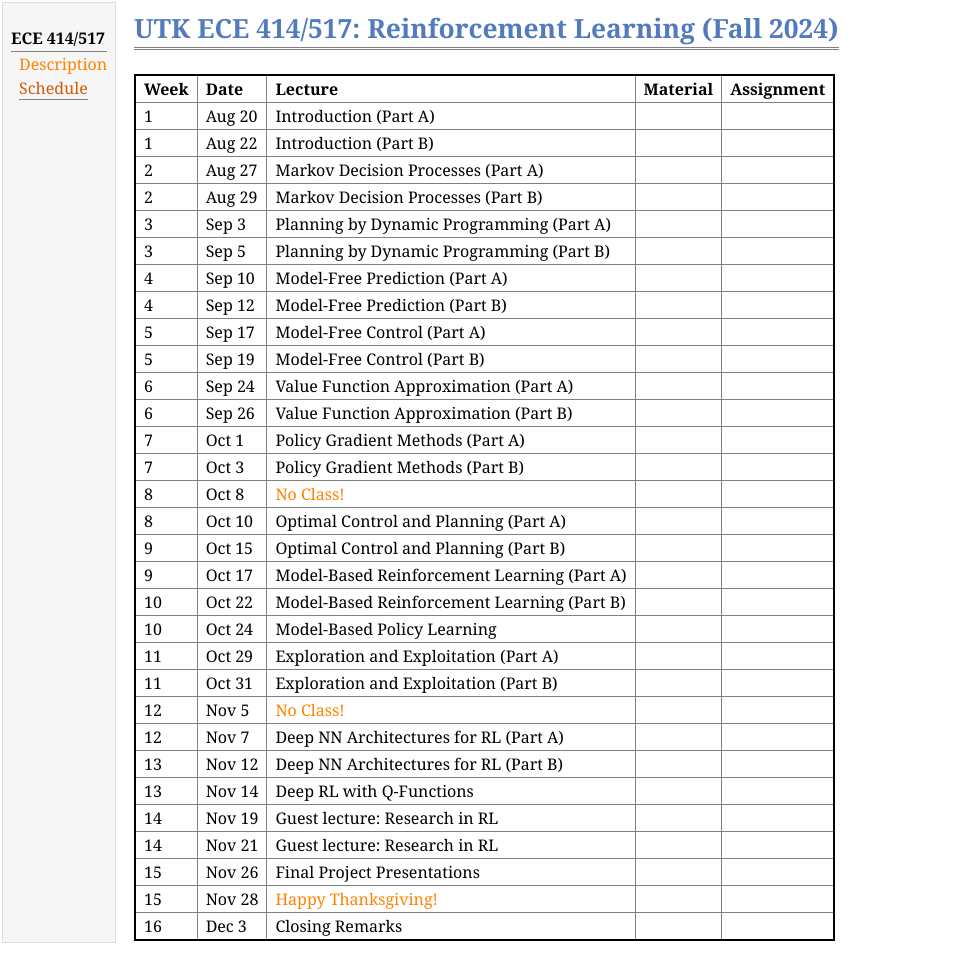
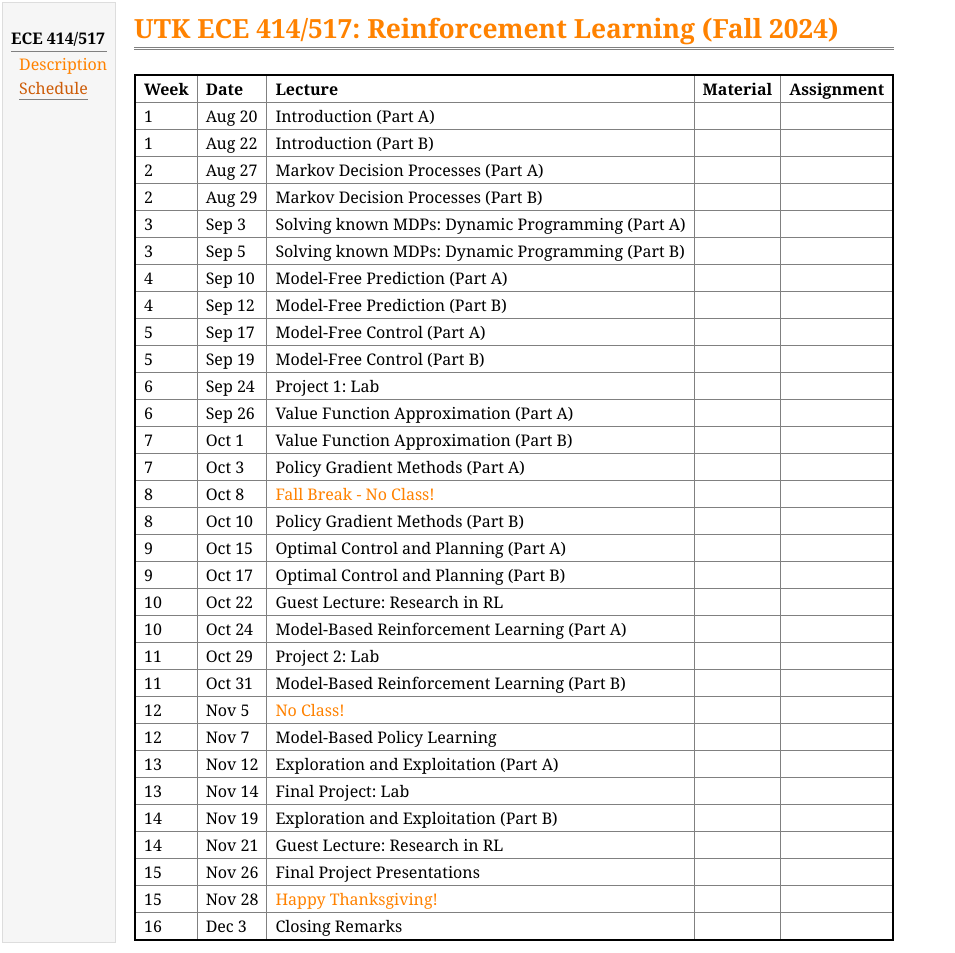
Before and after one commit to lnnx2006/lnnx2006.github.io, a Jekyll site: the page teaching/ece517_fall24/schedule.html, which Jekyll copies as it is, in a window 1280 px wide. Shown: the whole page, without its empty margins (0-955 px from the left). Built offline with Jekyll 4.4.1, drawn with Linux system fonts in a browser that asks for light colours.

Commit message:
added ece517

```diff
--- a/teaching/ece517_fall24/jemdoc.css
+++ b/teaching/ece517_fall24/jemdoc.css
@@ -129,7 +129,8 @@ strong {
 h1,
 h2,
 h3 {
-	color: #527bbd;
+	/* color: #527bbd; */
+	color: #FF8200;
 	margin-top: 0.7em;
 	margin-bottom: 0.3em;
 	padding-bottom: 0.2em;
--- a/teaching/ece517_fall24/schedule.html
+++ b/teaching/ece517_fall24/schedule.html
@@ -75,14 +75,14 @@
                     <tr class="r6">
                         <td class="c1">3</td>
                         <td class="c1">Sep 3 </td>
-                        <td class="c2">Planning by Dynamic Programming (Part A)</td>
+                        <td class="c2">Solving known MDPs: Dynamic Programming (Part A)</td>
                         <td class="c3"> </td>
                         <td class="c4"> </td>
                     </tr>
                     <tr class="r7">
                         <td class="c1">3</td>
                         <td class="c1">Sep 5 </td>
-                        <td class="c2">Planning by Dynamic Programming (Part B)</td>
+                        <td class="c2">Solving known MDPs: Dynamic Programming (Part B)</td>
                         <td class="c3"> </td>
                         <td class="c4"> </td>
                     </tr>
@@ -123,14 +123,14 @@
                     <tr class="r12">
                         <td class="c1">6</td>
                         <td class="c1">Sep 24 </td>
-                        <td class="c2">Value Function Approximation (Part A)</td>
+                        <td class="c2">Project 1: Lab</td>
                         <td class="c3"> </td>
                         <td class="c4"> </td>
                     </tr>
                     <tr class="r13">
                         <td class="c1">6</td>
                         <td class="c1">Sep 26 </td>
-                        <td class="c2">Value Function Approximation (Part B)</td>
+                        <td class="c2">Value Function Approximation (Part A)</td>
                         <td class="c3"> </td>
                         <td class="c4"> </td>
                     </tr>
@@ -139,14 +139,14 @@
                     <tr class="r14">
                         <td class="c1">7</td>
                         <td class="c1">Oct 1 </td>
-                        <td class="c2">Policy Gradient Methods (Part A)</td>
+                        <td class="c2">Value Function Approximation (Part B)</td>
                         <td class="c3"> </td>
                         <td class="c4"> </td>
                     </tr>
                     <tr class="r15">
                         <td class="c1">7</td>
                         <td class="c1">Oct 3 </td>
-                        <td class="c2">Policy Gradient Methods (Part B)</td>
+                        <td class="c2">Policy Gradient Methods (Part A)</td>
                         <td class="c3"> </td>
                         <td class="c4"> </td>
                     </tr>
@@ -156,7 +156,7 @@
                         <td class="c1">8</td>
                         <td class="c1">Oct 8 </td>
                         <td class="c2"
-                            style="color:#FF8200">No Class!
+                            style="color:#FF8200">Fall Break - No Class!
                         </td>
                         <td class="c3"> </td>
                         <td class="c4"> </td>
@@ -164,7 +164,7 @@
                     <tr class="r17">
                         <td class="c1">8</td>
                         <td class="c1">Oct 10 </td>
-                        <td class="c2">Optimal Control and Planning (Part A)</td>
+                        <td class="c2">Policy Gradient Methods (Part B)</td>
                         <td class="c3"> </td>
                         <td class="c4"> </td>
                     </tr>
@@ -173,14 +173,14 @@
                     <tr class="r18">
                         <td class="c1">9</td>
                         <td class="c1">Oct 15 </td>
-                        <td class="c2">Optimal Control and Planning (Part B)</td>
+                        <td class="c2">Optimal Control and Planning (Part A)</td>
                         <td class="c3"> </td>
                         <td class="c4"> </td>
                     </tr>
                     <tr class="r19">
                         <td class="c1">9</td>
                         <td class="c1">Oct 17 </td>
-                        <td class="c2">Model-Based Reinforcement Learning (Part A)</td>
+                        <td class="c2">Optimal Control and Planning (Part B)</td>
                         <td class="c3"> </td>
                         <td class="c4"> </td>
                     </tr>
@@ -189,14 +189,14 @@
                     <tr class="r20">
                         <td class="c1">10</td>
                         <td class="c1">Oct 22 </td>
-                        <td class="c2">Model-Based Reinforcement Learning (Part B)</td>
+                        <td class="c2">Guest Lecture: Research in RL</td>
                         <td class="c3"> </td>
                         <td class="c4"> </td>
                     </tr>
                     <tr class="r21">
                         <td class="c1">10</td>
                         <td class="c1">Oct 24 </td>
-                        <td class="c2">Model-Based Policy Learning</td>
+                        <td class="c2">Model-Based Reinforcement Learning (Part A)</td>
                         <td class="c3"> </td>
                         <td class="c4"> </td>
                     </tr>
@@ -205,14 +205,14 @@
                     <tr class="r22">
                         <td class="c1">11</td>
                         <td class="c1">Oct 29 </td>
-                        <td class="c2">Exploration and Exploitation (Part A)</td>
+                        <td class="c2">Project 2: Lab</td>
                         <td class="c3"> </td>
                         <td class="c4"> </td>
                     </tr>
                     <tr class="r23">
                         <td class="c1">11</td>
                         <td class="c1">Oct 31 </td>
-                        <td class="c2">Exploration and Exploitation (Part B)</td>
+                        <td class="c2">Model-Based Reinforcement Learning (Part B)</td>
                         <td class="c3"> </td>
                         <td class="c4"> </td>
                     </tr>
@@ -230,7 +230,7 @@
                     <tr class="r25">
                         <td class="c1">12</td>
                         <td class="c1">Nov 7 </td>
-                        <td class="c2">Deep NN Architectures for RL (Part A)</td>
+                        <td class="c2">Model-Based Policy Learning</td>
                         <td class="c3"> </td>
                         <td class="c4"> </td>
                     </tr>
@@ -239,14 +239,14 @@
                     <tr class="r26">
                         <td class="c1">13</td>
                         <td class="c1">Nov 12 </td>
-                        <td class="c2">Deep NN Architectures for RL (Part B)</td>
+                        <td class="c2">Exploration and Exploitation (Part A)</td>
                         <td class="c3"> </td>
                         <td class="c4"> </td>
                     </tr>
                     <tr class="r27">
                         <td class="c1">13</td>
                         <td class="c1">Nov 14 </td>
-                        <td class="c2">Deep RL with Q-Functions</td>
+                        <td class="c2">Final Project: Lab</td>
                         <td class="c3"> </td>
                         <td class="c4"> </td>
                     </tr>
@@ -254,15 +254,15 @@
                     <!-- WEEK 14 -->
                     <tr class="r28">
                         <td class="c1">14</td>
-                        <td class="c1">Nov 19 </td>
-                        <td class="c2">Guest lecture: Research in RL</td>
+                        <td class="c1">Nov 19</td>
+                        <td class="c2">Exploration and Exploitation (Part B)</td>
                         <td class="c3"> </td>
                         <td class="c4"> </td>
                     </tr>
                     <tr class="r29">
                         <td class="c1">14</td>
                         <td class="c1">Nov 21 </td>
-                        <td class="c2">Guest lecture: Research in RL</td>
+                        <td class="c2">Guest Lecture: Research in RL</td>
                         <td class="c3"> </td>
                         <td class="c4"> </td>
                     </tr>
```
